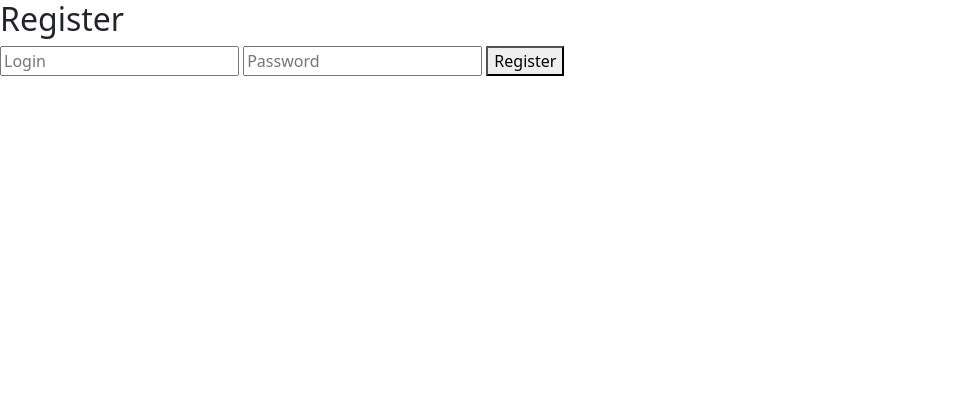
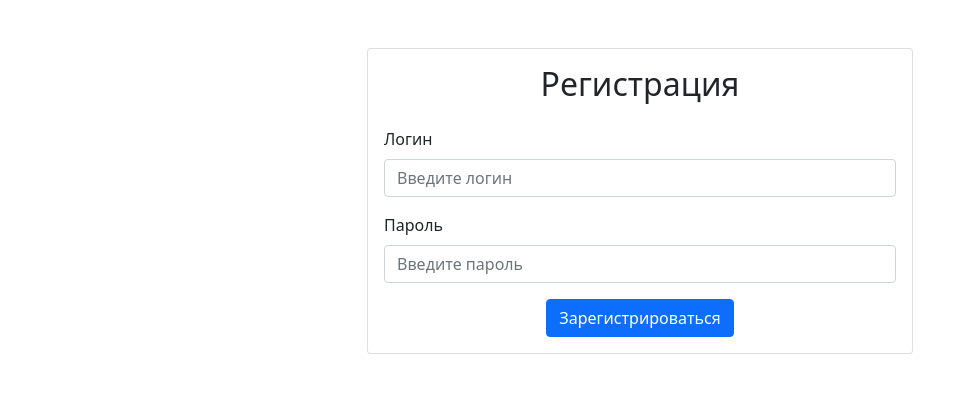
Before and after one commit to Albino-Fox/php-expenses-manager, a PHP site: page /app/views/register/index.php in a window 1280 px wide. Shown: the top 393 px of the page, without its empty margins (0-976 px from the left). Run offline with PHP 8.4, Linux system fonts and the light colour scheme.

Commit message:
critical issue fix

```diff
--- a/app/views/register/index.php
+++ b/app/views/register/index.php
@@ -5,17 +5,34 @@
     <meta name="viewport" content="width=device-width, initial-scale=1.0">
     <link href="https://cdn.jsdelivr.net/npm/bootstrap@5.1.0/dist/css/bootstrap.min.css" rel="stylesheet" integrity="sha384-KyZXEAg3QhqLMpG8r+8fhAXLRk2vvoC2f3B09zVXn8CA5QIVfZOJ3BCsw2P0p/We" crossorigin="anonymous">
     <link rel="stylesheet" href="/css/style.css">
-    <title>Register</title>
+    <title>Регистрация</title>
 </head>
 <body>
     <!--NAVBAR_PLACEHOLDER-->
-
-    <h2>Register</h2>
-    <form action="register/createUser" method="post" data-response="registerMsg">
-        <input type="text" name="login" placeholder="Login">
-        <input type="password" name="password" placeholder="Password">
-        <button type="submit">Register</button>
-    </form>
+    <div class="container mt-5">
+        <div class="row justify-content-center">
+            <div class="col-lg-6">
+                <div class="card">
+                    <div class="card-body">
+                        <h2 class="card-title text-center mb-4">Регистрация</h2>
+                        <form action="register/createUser" method="post" data-response="registerMsg">
+                            <div class="mb-3">
+                                <label for="login" class="form-label">Логин</label>
+                                <input type="text" class="form-control" id="login" name="login" placeholder="Введите логин">
+                            </div>
+                            <div class="mb-3">
+                                <label for="password" class="form-label">Пароль</label>
+                                <input type="password" class="form-control" id="password" name="password" placeholder="Введите пароль">
+                            </div>
+                            <div class="text-center">
+                                <button type="submit" class="btn btn-primary">Зарегистрироваться</button>
+                            </div>
+                        </form>
+                    </div>
+                </div>
+            </div>
+        </div>
+    </div>
 
     <!--SCRIPTS_PLACEHOLDER-->
 </body>
```
Also changed, not shown: app/views/login/index.php (+25 -7 lines).
